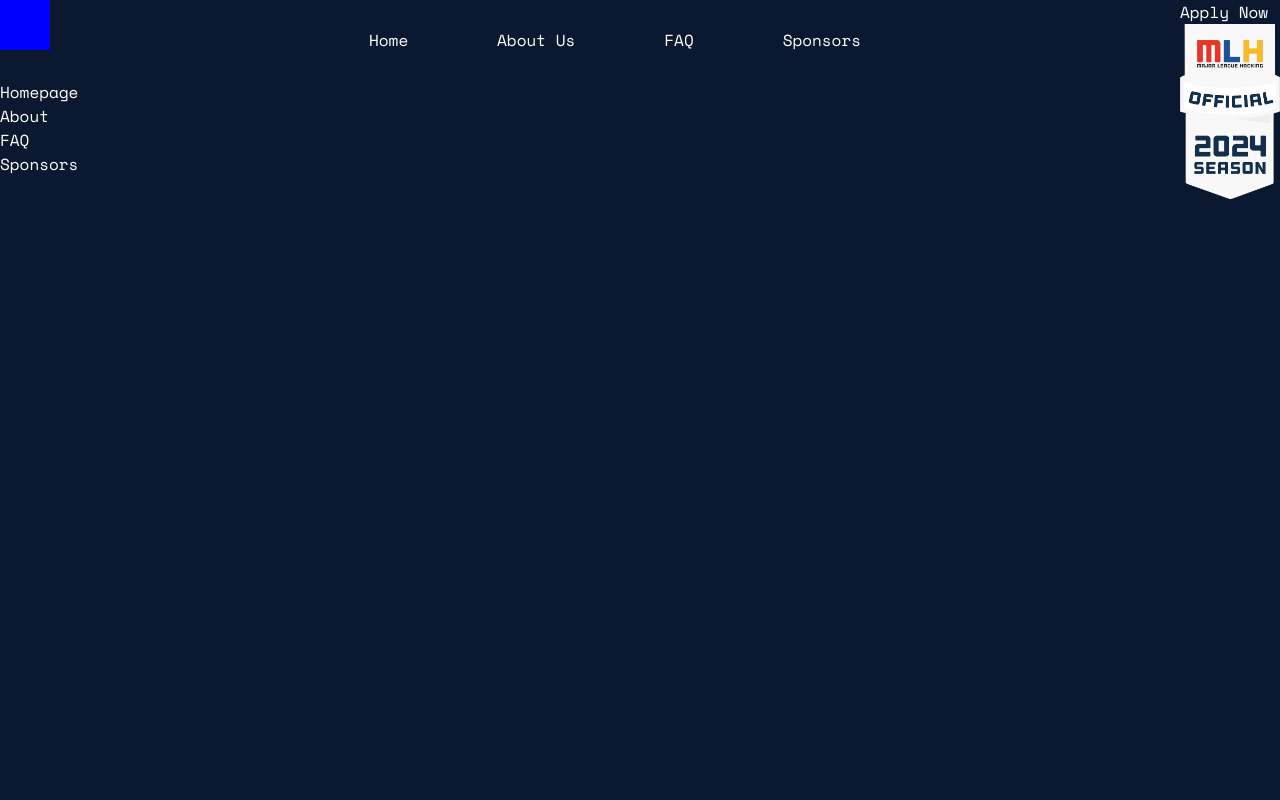
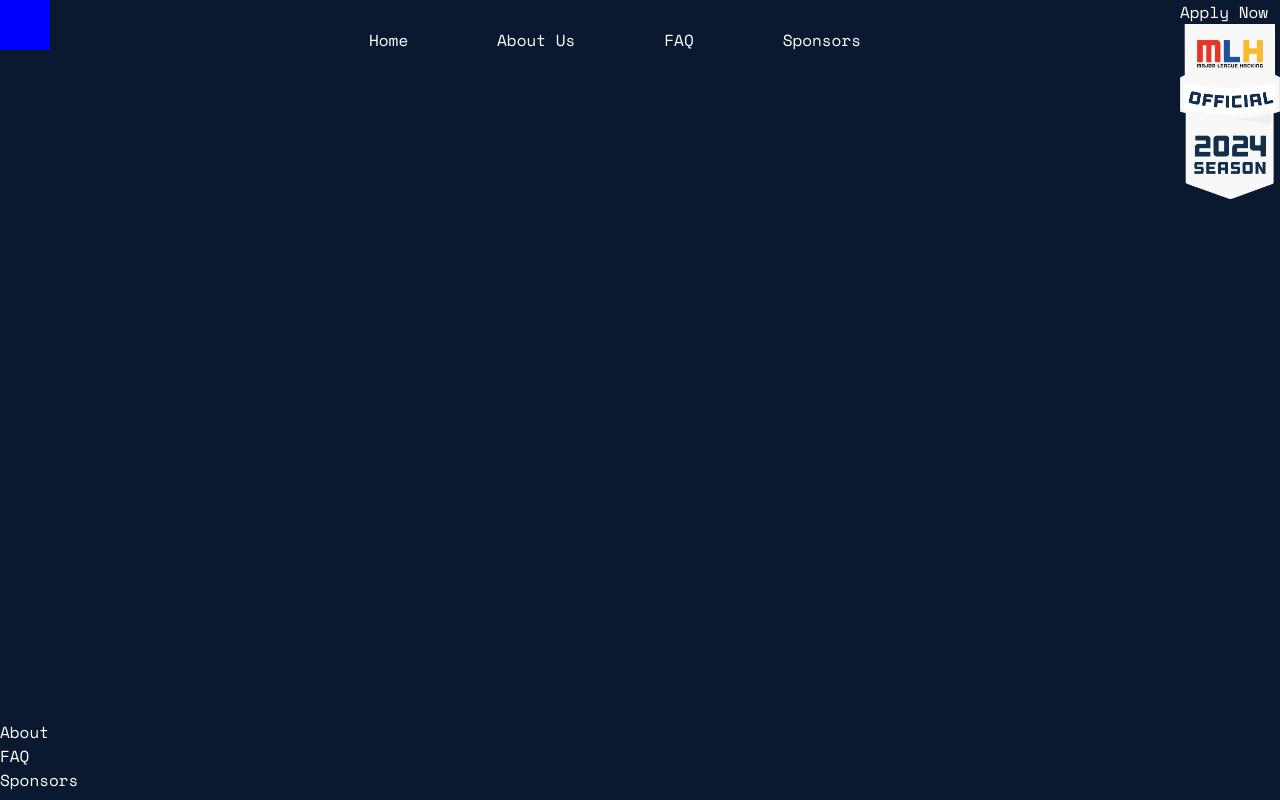
Before and after one commit to rtutz/NSBE-website, a React (Vite) app: page / in a window 1280 px wide. Built offline with nearby package versions, Linux system fonts and the light colour scheme.

Commit message:
fixed homepage sizing

```diff
--- a/src/App.css
+++ b/src/App.css
@@ -7,9 +7,17 @@
 body {
   background-color: #0A192F;
   color: white;
+
+  /* To ensure that the homepage is the right size */
+  display: flex;
+  flex-direction: column;
+  min-height: 100vh; /* Ensure the page takes at least the full viewport height */
 }
 
 .navbar {
+  position: fixed;
+  top: 0;
+  left: 0;
   width: 100%;
   height: 5rem;
   display: flex;
@@ -42,45 +50,9 @@ img {
   width: 100px;
   -o-object-fit: contain;
 }
-/* #root {
-  max-width: 1280px;
-  margin: 0 auto;
-  padding: 2rem;
-  text-align: center;
+
+/* HOMEPAGE */
+.homepage {
+  flex: 1;
+  height: calc(100vh - 5rem);
 }
-
-.logo {
-  height: 6em;
-  padding: 1.5em;
-  will-change: filter;
-  transition: filter 300ms;
-}
-.logo:hover {
-  filter: drop-shadow(0 0 2em #646cffaa);
-}
-.logo.react:hover {
-  filter: drop-shadow(0 0 2em #61dafbaa);
-}
-
-@keyframes logo-spin {
-  from {
-    transform: rotate(0deg);
-  }
-  to {
-    transform: rotate(360deg);
-  }
-}
-
-@media (prefers-reduced-motion: no-preference) {
-  a:nth-of-type(2) .logo {
-    animation: logo-spin infinite 20s linear;
-  }
-}
-
-.card {
-  padding: 2em;
-}
-
-.read-the-docs {
-  color: #888;
-} */
--- a/src/components/Homepage.jsx
+++ b/src/components/Homepage.jsx
@@ -1,8 +1,19 @@
 function Homepage() {
     return (
-        <div id="#homepage" className="text-4xl">
-            <h1>Homepage</h1>
+        <>
+        {/* Added empty div to push down homepage and respect header*/}
+        <div className="h-20"/>
+
+
+        <div id="#homepage" className="homepage text-4xl">
+             <div className="textBanner">
+
+             </div>
+             <div className="ArtSVG">
+
+             </div>
         </div>
+        </>
     )
 }
 
```
